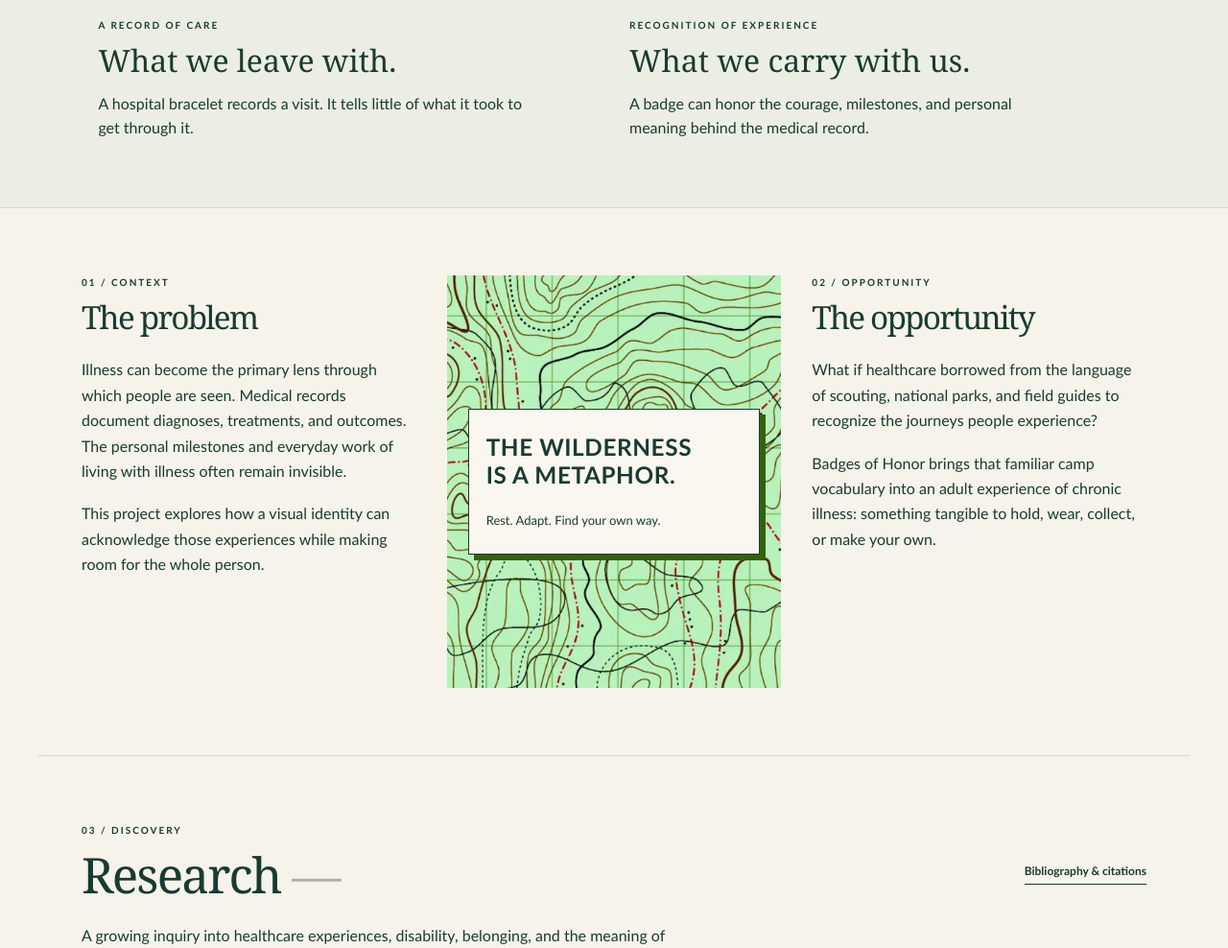
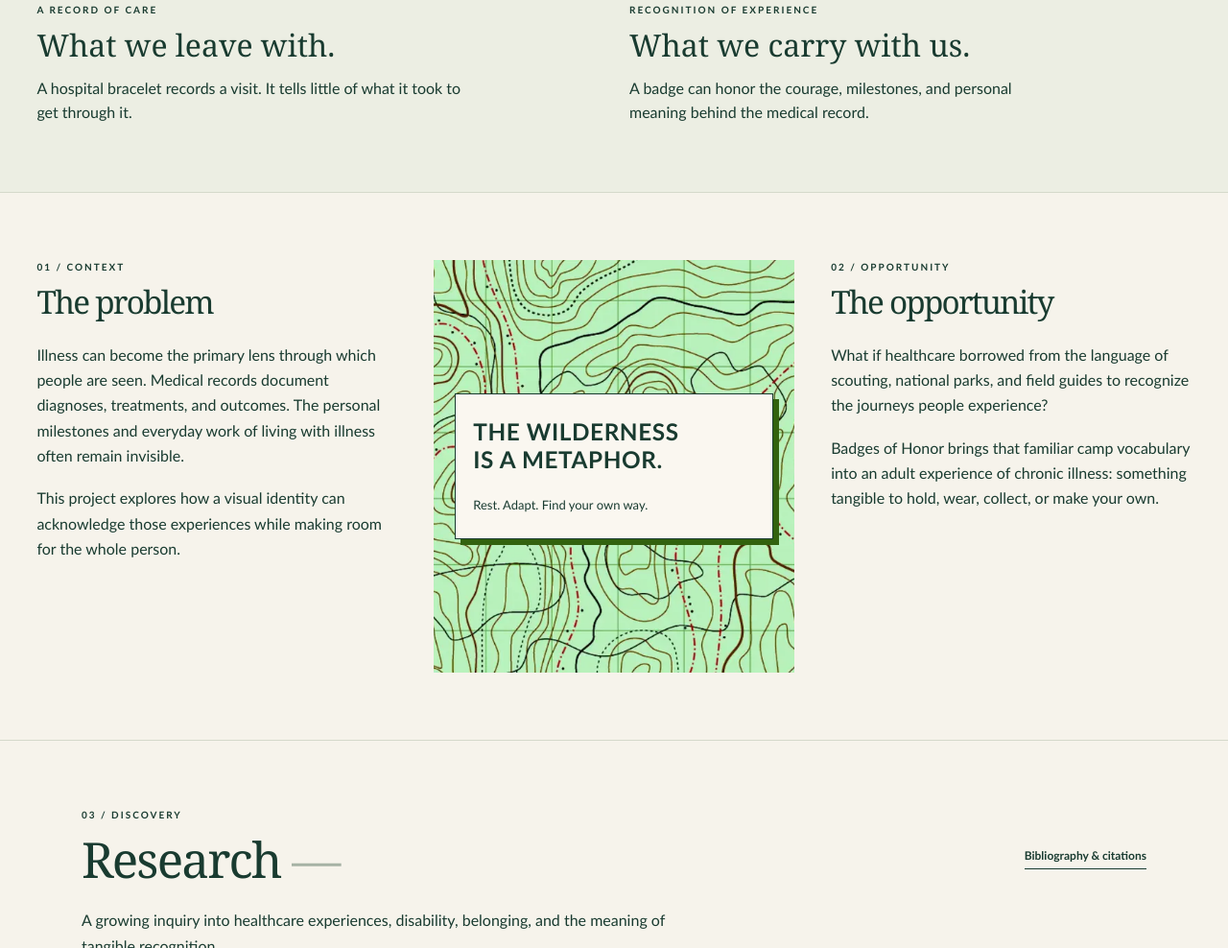
Before and after one commit to maribethromslo/capstone, a plain HTML site: page index.html in a window 1280 px wide. Shown: the part 1554-2542 px from the top of the page at 96% size. Drawn offline with Linux system fonts and the light colour scheme.

Commit message:
Add files via upload

```diff
--- a/index.html
+++ b/index.html
@@ -19,6 +19,21 @@
 .context-triptych .map-panel-label { padding:24px 18px; }
 .context-triptych .map-panel-label > span { font-size:clamp(20px,1.9vw,28px); line-height:1.2; }
 @media(max-width:650px) { .context-triptych { grid-template-columns:1fr; gap:32px; } .context-triptych .landscape.map-panel { min-height:330px; } }
+</style>
+<style>
+/* Align this row with the comparison panels above. */
+.why,
+.section.context-triptych {
+  box-sizing: border-box;
+  width: 100%;
+  max-width: none;
+  margin-inline: 0;
+  padding-inline: max(3vw, 24px);
+}
+.section.context-triptych { gap: clamp(28px, 3vw, 60px); }
+@media (max-width: 650px) {
+  .why, .section.context-triptych { padding-inline: 24px; }
+}
 </style>
 </head>
   <body>
```
